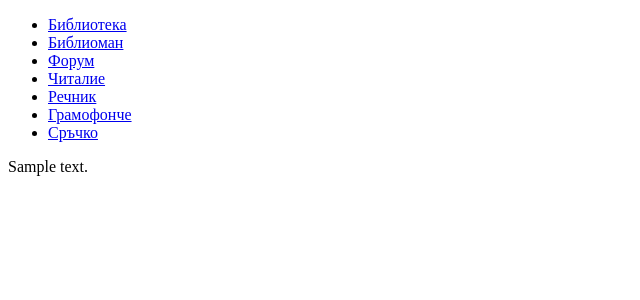
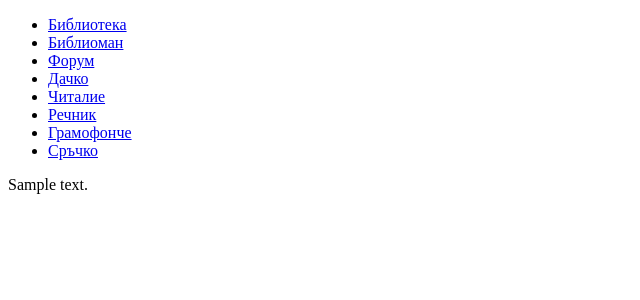
Before and after one commit to chitanka/rechko, a PHP site: template apps/frontend/templates/layout.php in a window 1280 px wide. Shown: the top 300 px of the page, without its empty margins (0-640 px from the left). Run offline with PHP 8.4, Linux system fonts and the light colour scheme; the template is opened without the code that fills it: most values are stand-ins (such as "Sample title", 1, 10 or a date in 2020); data that the repository does not hold is empty; some libraries are stand-ins or nearby versions.

Commit message:
add to site links - prevodi.chitanka.info: Дачко

```diff
--- a/apps/frontend/templates/layout.php
+++ b/apps/frontend/templates/layout.php
@@ -30,6 +30,7 @@
 			<li id="project-main"><a href="//chitanka.info">Библиотека</a></li>
 			<li id="project-biblioman"><a href="//biblioman.chitanka.info">Библиоман</a></li>
 			<li id="project-forum"><a href="//forum.chitanka.info">Форум</a></li>
+			<li id="project-prevodi"><a href="//prevodi.chitanka.info">Дачко</a></li>
 			<li id="project-wiki-workroom"><a href="//wiki.workroom.chitanka.info">Читалие</a></li>
 			<li id="project-rechnik" class="current"><a href="//rechnik.chitanka.info">Речник</a></li>
 			<li id="project-gramofonche"><a href="//gramofonche.chitanka.info">Грамофонче</a></li>
```
